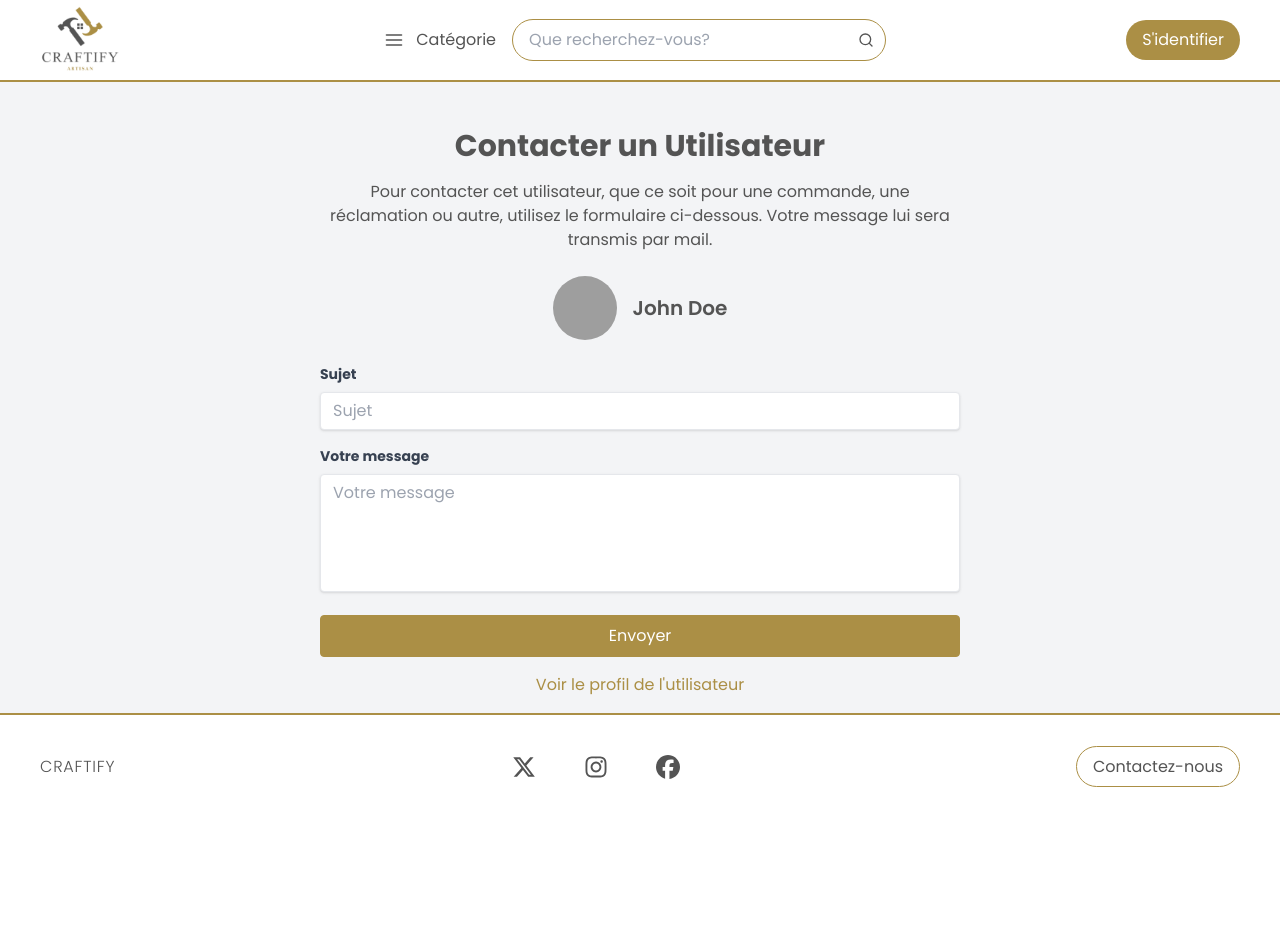
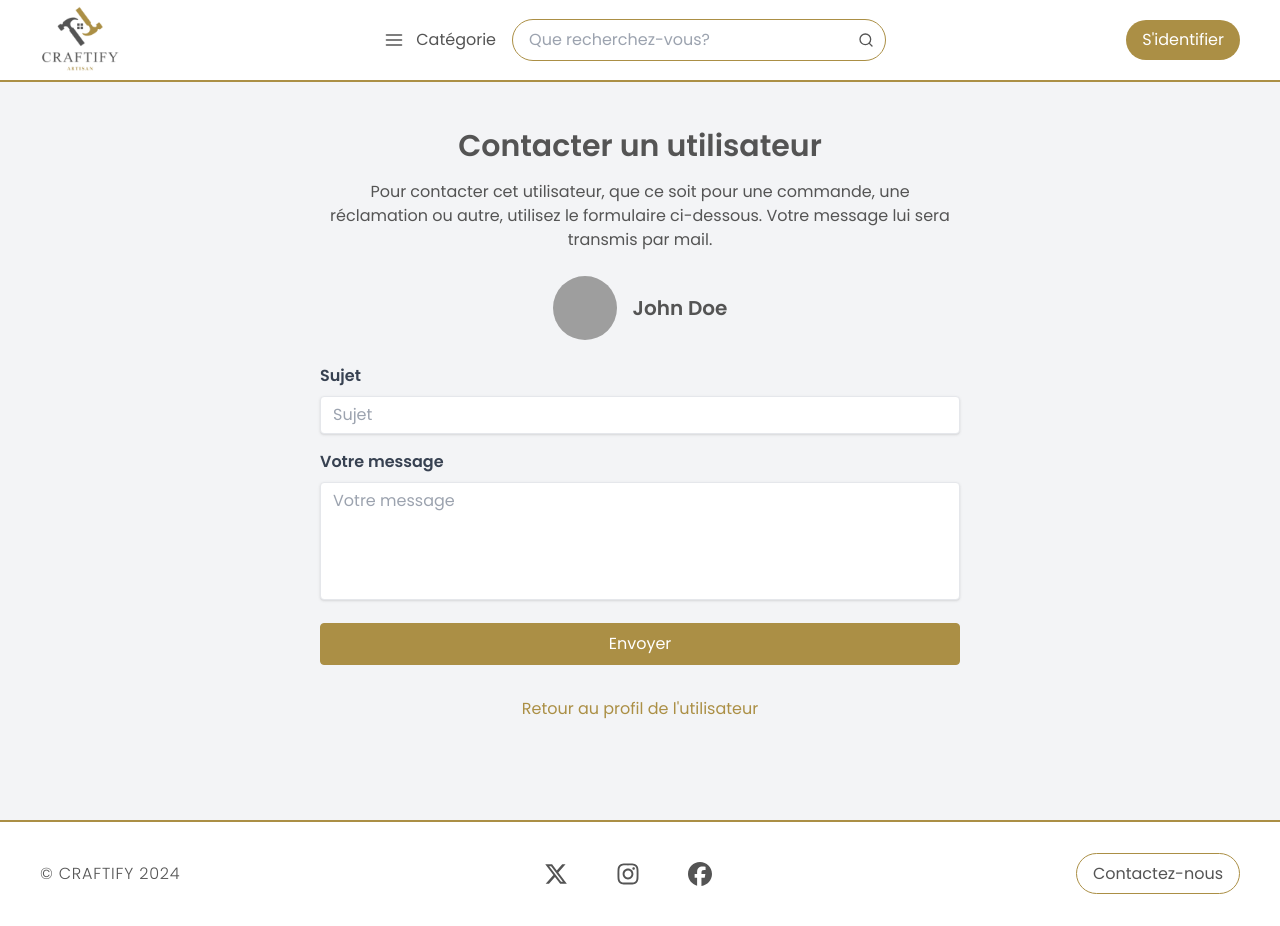
Before and after one commit to YasmineSan/The_Project, a React (Vite) app in the folder client/: page /contactUser in a window 1280 px wide. Before the commit the page ends 819 px from the top, so only its background shows below. Built offline with nearby package versions, Linux system fonts and the light colour scheme; grey boxes are pictures that could not be loaded.

Commit message:
added details

```diff
--- a/client/src/components/Footer.jsx
+++ b/client/src/components/Footer.jsx
@@ -8,7 +8,7 @@ const Footer = () => {
     <footer className="bg-inherit border-t-2 border-gold mx-auto">
       <div className="flex container justify-between gap-5 flex-wrap flex-col sm:flex-row items-center mx-auto lg:px-10 px-4 py-10">
         <div className="footer-left">
-          <p className="tracking-wider text-darkGrey font-light">CRAFTIFY</p>
+          <p className="tracking-wider text-darkGrey font-light">© CRAFTIFY 2024</p>
         </div>
         <div className="footer-center flex gap-4">
           <a href="https://twitter.com" target="_blank" rel="noopener noreferrer">
--- a/client/src/pages/ContactUser.jsx
+++ b/client/src/pages/ContactUser.jsx
@@ -25,9 +25,9 @@ const ContactUser = ({ user = { id: '', name: 'Utilisateur Anonyme', image: 'htt
   };
 
   return (
-    <div className="w-full bg-gray-100 pt-28">
+    <main className="w-full min-h-[820px] bg-gray-100 pt-28">
       <div className="max-w-2xl mx-auto p-4">
-        <h1 className="text-3xl font-bold mb-4 text-center">Contacter un Utilisateur</h1>
+        <h1 className="text-3xl font-semibold mb-4 text-center">Contacter un utilisateur</h1>
         <p className="mb-6 text-center">
           Pour contacter cet utilisateur, que ce soit pour une commande, une réclamation ou autre, utilisez le formulaire ci-dessous. Votre message lui sera transmis par mail.
         </p>
@@ -45,7 +45,7 @@ const ContactUser = ({ user = { id: '', name: 'Utilisateur Anonyme', image: 'htt
 
         <form onSubmit={handleSubmit}>
           <div className="mb-4">
-            <label className="block text-gray-700 text-sm font-bold mb-2" htmlFor="subject">
+            <label className="block text-gray-700 font-semibold mb-2" htmlFor="subject">
               Sujet
             </label>
             <input
@@ -60,7 +60,7 @@ const ContactUser = ({ user = { id: '', name: 'Utilisateur Anonyme', image: 'htt
           </div>
 
           <div className="mb-4">
-            <label className="block text-gray-700 text-sm font-bold mb-2" htmlFor="message">
+            <label className="block text-gray-700 font-semibold mb-2" htmlFor="message">
               Votre message
             </label>
             <textarea
@@ -88,16 +88,16 @@ const ContactUser = ({ user = { id: '', name: 'Utilisateur Anonyme', image: 'htt
           </div>
         )}
 
-        <div className="mt-4 text-center">
+        <div className="mt-8 text-center">
           <a
             href={`/profile/${user.id}`}
             className="text-gold hover:underline"
           >
-            Voir le profil de l'utilisateur
+            Retour au profil de l'utilisateur
           </a>
         </div>
       </div>
-    </div>
+    </main>
   );
 };
 
```
